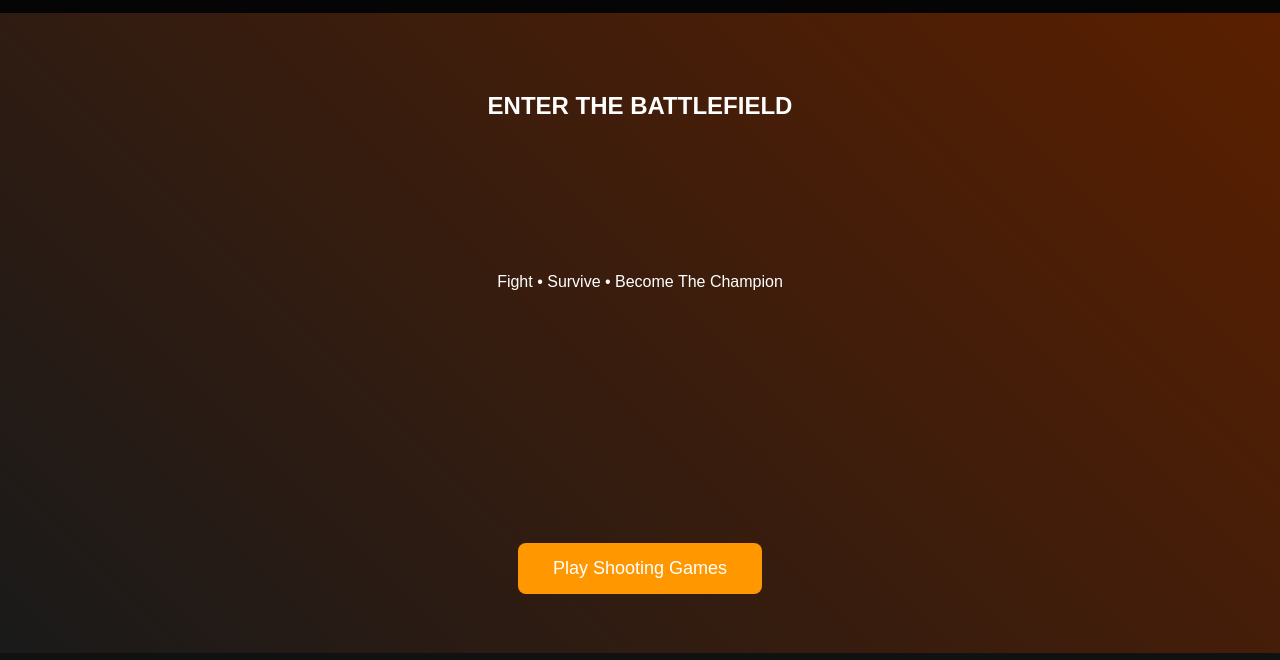
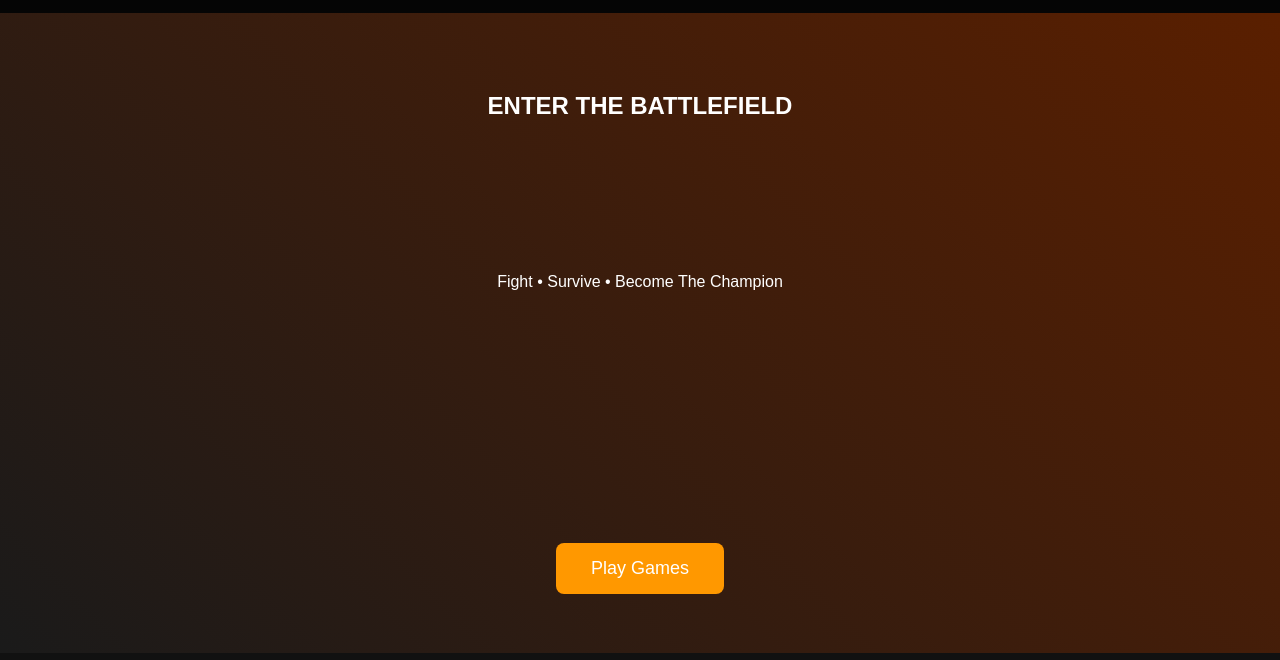
Before and after one commit to pranaywadhai07-wq/BatteleX, a plain HTML site: page index.html in a window 1280 px wide. Shown: the part 99-759 px from the top of the page. Drawn offline with Linux system fonts and the light colour scheme.

Commit message:
Update index.html

```diff
--- a/index.html
+++ b/index.html
@@ -31,7 +31,7 @@
 
 <a href="#">
 <a href="https://poki.com/en/shooting" target="_blank" rel="noopener">
-    <button>Play Shooting Games</button>
+    <button>Play Games</button>
 </a>
 </section>
 
```
